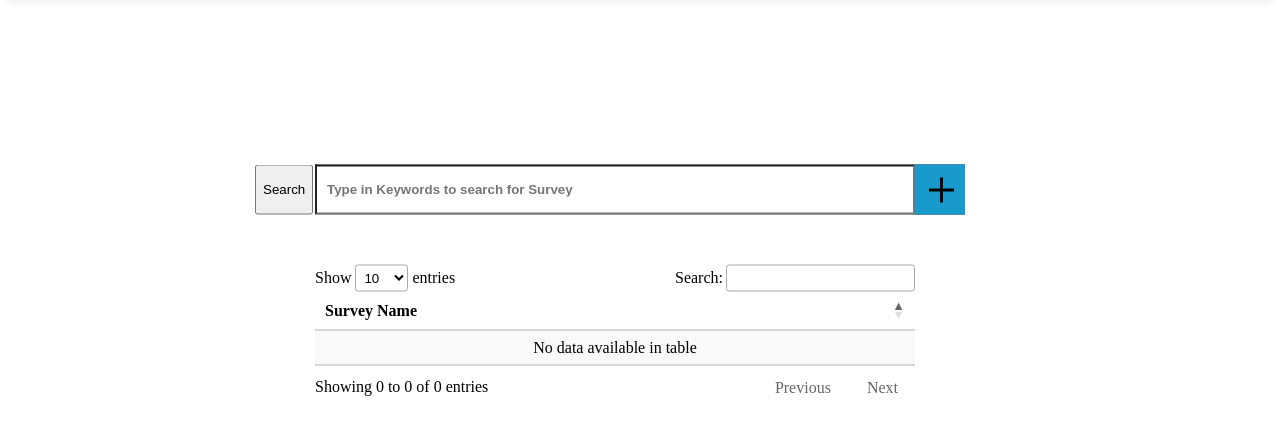
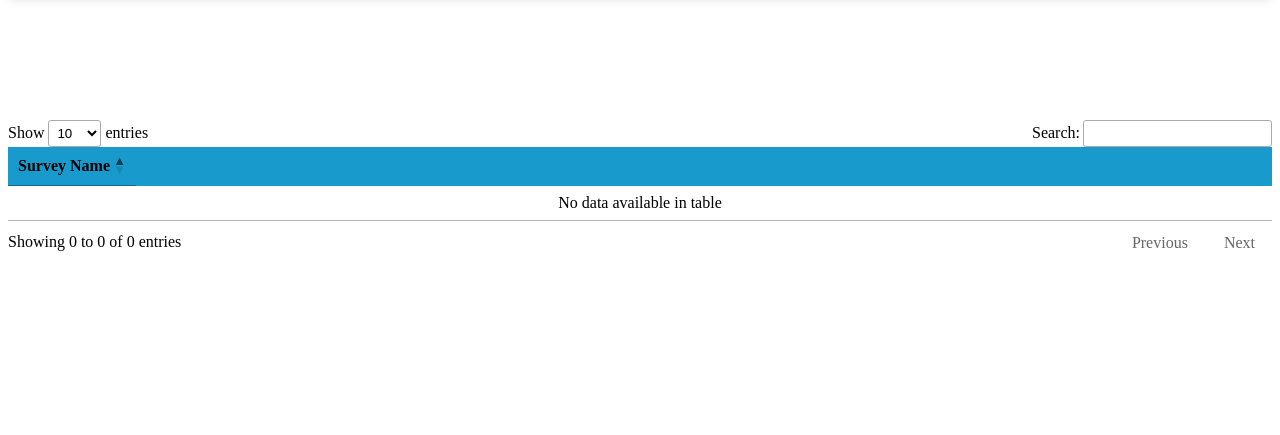
Before and after one commit to jp17042/ScholarshipProj2023, a Django app: page /survey/ in a window 1280 px wide. Shown: the part 98-533 px from the top of the page. Run offline with Django 4.2, Linux system fonts and the light colour scheme; data that the repository does not hold is empty; some libraries are stand-ins or nearby versions.

Commit message:
Style Datatables

```diff
--- a/survey/static/style18.css
+++ b/survey/static/style17.css
@@ -165,3 +165,13 @@ button{
   transform: translate(-60px, -50px);
 
 }
+thead{
+
+  background-color: #189acd;
+}
+#tableDiv{
+  transform: translate(0, 120px);
+}
+thead tr th{
+  float: left;
+}
--- a/survey/templates/survey/survey.html
+++ b/survey/templates/survey/survey.html
@@ -4,7 +4,7 @@
     <meta charset="UTF-8">
     <meta http-equiv="X-UA-Compatible" content="IE=edge">
     <meta name="viewport" content="width=device-width, initial-scale=1.0">
-    <link rel="stylesheet" type="text/css" href="{% static 'style18.css' %}">
+    <link rel="stylesheet" type="text/css" href="{% static 'style17.css' %}">
     <script src="{% static 'script.js' %}"></script>
     <script src="https://code.jquery.com/jquery-3.6.0.min.js"></script>
     <script src="https://cdn.datatables.net/1.11.3/js/jquery.dataTables.min.js"></script>
@@ -39,12 +39,8 @@
         {% endif %}
         </div>
     </nav>
-      <div id="search_survey">
-        <div class="search_wrap">
-          <div class="search">
-              <input type="text" placeholder="Type in Keywords to search for Survey" id="searchInput" name="search_s" style="width: 600px; height: 50px;">
-              <button onclick="search()">Search</button>
-              <table id="myTable" class="display">
+    <div id="tableDiv">
+      <table id="myTable">
           <thead>
             <tr>
 
@@ -59,20 +55,8 @@
             {% endfor %}
           </tbody>
       </table>
-
     </div>
 
-          <div id="plus_box">
-            <div class="plus_1">
-
-            </div>
-            <div class="plus_2">
-
-            </div>
-
-          </div>
-        </div>
-      </div>
     <form method="post">
     {% csrf_token %}
       <div id="add_section" style="width: 600px; height: 500px; display: none;">
--- a/survey/views.py
+++ b/survey/views.py
@@ -41,7 +41,7 @@ def surveys(request):
     conn = sqlite3.connect('/Users/jacobptak/Documents/GitHub/ScholarshipProj2023/database.sqlite3')
     cursor = conn.cursor()
     print(user_id)
-    cursor.execute("SELECT * FROM user_{}_data".format(user_id))
+    cursor.execute("SELECT * FROM user_{}_data WHERE Question_Number LIKE '1_question'".format(user_id))
 
     rows = cursor.fetchall()
 
```
Lines whose indentation alone changed are shown as unchanged.
